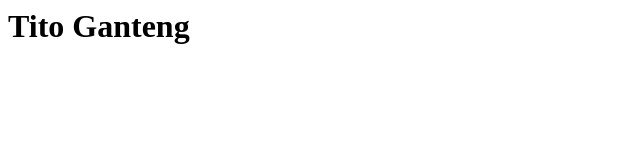
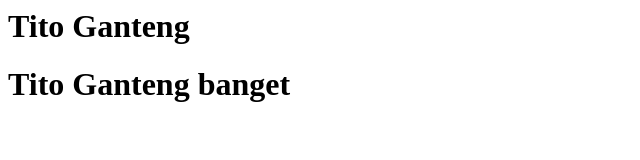
Before and after one commit to rama11/web-profile-2, a plain HTML site: page index.html in a window 1280 px wide. Shown: the whole page, without its empty margins (0-640 px from the left). Drawn offline with Linux system fonts and the light colour scheme.

Commit message:
Update index.html

```diff
--- a/index.html
+++ b/index.html
@@ -1 +1,3 @@
 <h1>Tito Ganteng</h1>
+
+<h1>Tito Ganteng banget</h1>
```
